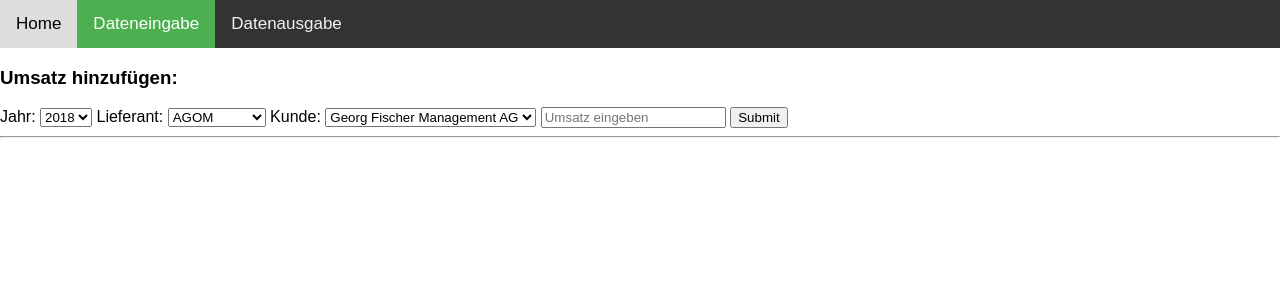
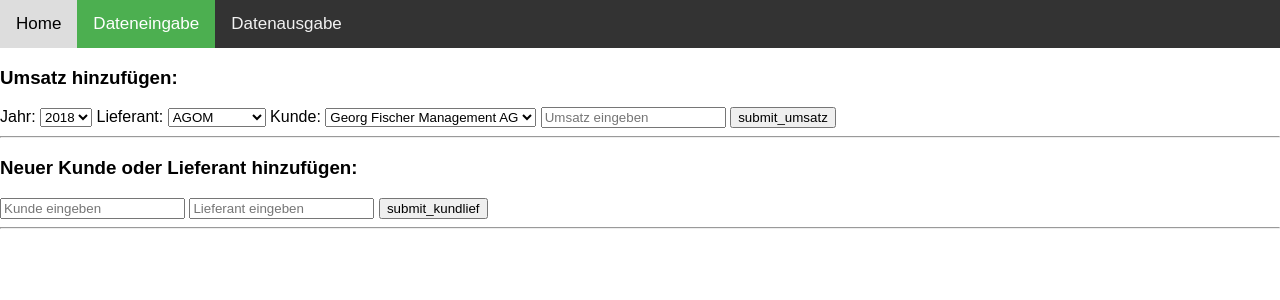
Before and after one commit to lublic/iSales, a Flask app: page /input in a window 1280 px wide. Shown: the top 300 px of the page. Run offline with Flask 2, Linux system fonts and the light colour scheme.

Commit message:
21.11.2020

```diff
--- a/daten.py
+++ b/daten.py
@@ -60,3 +60,18 @@ def umsatzspeichern(datei, lieferant, kunde, umsatz, jahr):
 
     with open(datei, "w") as open_file:
         json.dump(datei_inhalt, open_file)
+
+
+def saveNewEntryToFile(datei, list, name):
+    try:
+        with open(datei) as open_file:
+            datei_inhalt = json.load(open_file)
+    except FileNotFoundError:
+        datei_inhalt = {}
+
+
+    datei_inhalt[list].append(name)
+
+
+    with open(datei, "w") as open_file:
+        json.dump(datei_inhalt, open_file)
--- a/filter.py
+++ b/filter.py
@@ -6,10 +6,10 @@ def getFilterList(nestedDict, filter, selected_Filter):
     for k, v in nestedDict.items():
         # Füge Item der Liste hinzu
         filterList.append(v[filter])
-        # Duplikate entfernen
-        filterList = list(dict.fromkeys(filterList))
-        # Liste sortieren
-        filterList.sort()
+    # Duplikate entfernen
+    filterList = list(dict.fromkeys(filterList))
+    # Liste sortieren
+    filterList.sort()
     # "Alle" in Dropdown hinzufügen
     filterList.insert(0, "Alle")
     # Durch Filterliste gehen und das von User ausgwählte Dropdown selektieren
@@ -30,14 +30,14 @@ def filter(revenues_filtered, filter, selected_filter):
     return revenues_filtered
 
 
-def eingabefilter(e_liste):
+def eingabefilter(e_liste, inlist):
     eingabelist = []
     # Lade alle Items
-    for n in e_liste:
+    for v in e_liste.get(inlist):
         # Füge Item der Liste hinzu
-        eingabelist.append(n)
-        # Duplikate entfernen
-        eingabelist = list(e_liste)
-        # Liste sortieren
-        eingabelist.sort()
+        eingabelist.append(v)
+    # Duplikate entfernen
+    eingabelist = list(dict.fromkeys(eingabelist))
+    # Liste sortieren
+    eingabelist.sort()
     return eingabelist
--- a/jahre.json
+++ b/jahre.json
@@ -1 +1 @@
-["2019", "2018", "2020"]
+{"jahre": ["2018", "2019", "2020", "2021", "2022", "2023"]}
--- a/kunden.json
+++ b/kunden.json
@@ -1 +1 @@
-["Stadler Rail AG", "Georg Fischer Management AG"]
+{"kunden": ["Stadler Rail AG", "Georg Fischer Management AG", "SME Group", "SME Group", "Pukas"]}
--- a/lieferanten.json
+++ b/lieferanten.json
@@ -1 +1 @@
-["Swisscom", "AGOM", "Jungheinrich"]
+{"lieferanten": ["Swisscom", "AGOM", "Jungheinrich", "Blinno"]}
--- a/main.py
+++ b/main.py
@@ -1,10 +1,13 @@
 from flask import Flask
 from flask import render_template
 from flask import request
+from flask import flash
 import daten
 import filter
 
 app = Flask("iSales")
+app.secret_key = b'_5#y2L"F4Q8z\n\xec]/'
+
 
 @app.route('/')
 def home():
@@ -53,21 +56,46 @@ def auflisten():
     # Kunden Liste laden
     kunden = daten.kunden_laden()
 
-    year_list = filter.eingabefilter(jahre)
-    lif_list = filter.eingabefilter(lieferanten)
-    kund_list = filter.eingabefilter(kunden)
+    year_list = filter.eingabefilter(jahre, 'jahre')
+    lif_list = filter.eingabefilter(lieferanten, 'lieferanten')
+    kund_list = filter.eingabefilter(kunden, 'kunden')
 
     if request.method == 'POST':
-        eingabe_umsatz = request.form['eingabe_umsatz']
-        eingabe_jahr = request.form['year_list']
-        eingabe_lieferant = request.form['lif_list']
-        eingabe_kunde = request.form['kund_list']
+        if request.form['submit'] == 'submit_umsatz':
+            eingabe_umsatz = request.form['eingabe_umsatz']
+            eingabe_jahr = request.form['year_list']
+            eingabe_lieferant = request.form['lif_list']
+            eingabe_kunde = request.form['kund_list']
 
-        daten.umsatzspeichern('umsatz.json', eingabe_lieferant, eingabe_kunde, int(eingabe_umsatz), eingabe_jahr)
+            daten.umsatzspeichern('umsatz.json', eingabe_lieferant, eingabe_kunde, int(eingabe_umsatz), eingabe_jahr)
+
+        if request.form['submit'] == 'submit_kundlief':
+            eingabe_newkunde = request.form['eingabe_newkund']
+            eingabe_newlieferant = request.form['eingabe_newlief']
+
+            if eingabe_newkunde:
+                if any(eingabe_newkunde in s for s in kund_list):
+                    flash(u'Dieser Kunde existiert bereits', 'error')
+                else:
+                    daten.saveNewEntryToFile('kunden.json', 'kunden', eingabe_newkunde)
+                    kund_list.append(eingabe_newkunde)
+                    kund_list.sort()
+
+            if eingabe_newlieferant:
+                if any(eingabe_newlieferant in s for s in lif_list):
+                    flash(u'Dieser Lieferant existiert bereits', 'error')
+                else:
+                    daten.saveNewEntryToFile('lieferanten.json', 'lieferanten', eingabe_newlieferant)
+                    lif_list.append(eingabe_newlieferant)
+                    ßlif_list.sort()
+
 
 
     return render_template('dateneingabe.html', year_list=year_list, lif_list=lif_list, kund_list=kund_list)
 
 
+
+
+
 if __name__ == "__main__":
     app.run(debug=True, port=5000)
--- a/static/main.css
+++ b/static/main.css
@@ -37,3 +37,7 @@ th, td {
   text-align: left;
   border-bottom: 1px solid #ddd;
 }
+
+.red {
+    color: red;
+}
--- a/templates/dateneingabe.html
+++ b/templates/dateneingabe.html
@@ -13,7 +13,7 @@
         <a href="/output">Datenausgabe</a>
     </div>
     <div>
-        <form method="Post">
+        <form action="{{ url_for('auflisten')}}" method="Post">
               <h3>Umsatz hinzufügen:</h3>
               <label for="year_list">Jahr:</label>
               <select id="year_list" name="year_list">
@@ -34,8 +34,29 @@
                 {% endfor %}
               </select>
               <input type="number" name="eingabe_umsatz" placeholder="Umsatz eingeben">
-              <input type="submit">
+              <input type="submit" value="submit_umsatz" name="submit" >
               <hr/>
         </form>
+    </div>
+
+    <div>
+        <form action="{{ url_for('auflisten')}}" method="Post">
+            <h3>Neuer Kunde oder Lieferant hinzufügen:</h3>
+
+            <input type="text" name="eingabe_newkund" placeholder="Kunde eingeben">
+            <input type="text" name="eingabe_newlief" placeholder="Lieferant eingeben">
+            <input type="submit" value="submit_kundlief" name="submit" >
+            {% with messages = get_flashed_messages() %}
+                {% if messages %}
+                    <ul class=flashes>
+                    {% for message in messages %}
+                      <li class="red">{{ message }}</li>
+                    {% endfor %}
+                    </ul>
+                {% endif %}
+            {% endwith %}
+            <hr/>
+        </form>
+    </div>
 </body>
 </html>
```
Also changed, not shown: umsatz.json (+1 -1 lines).
